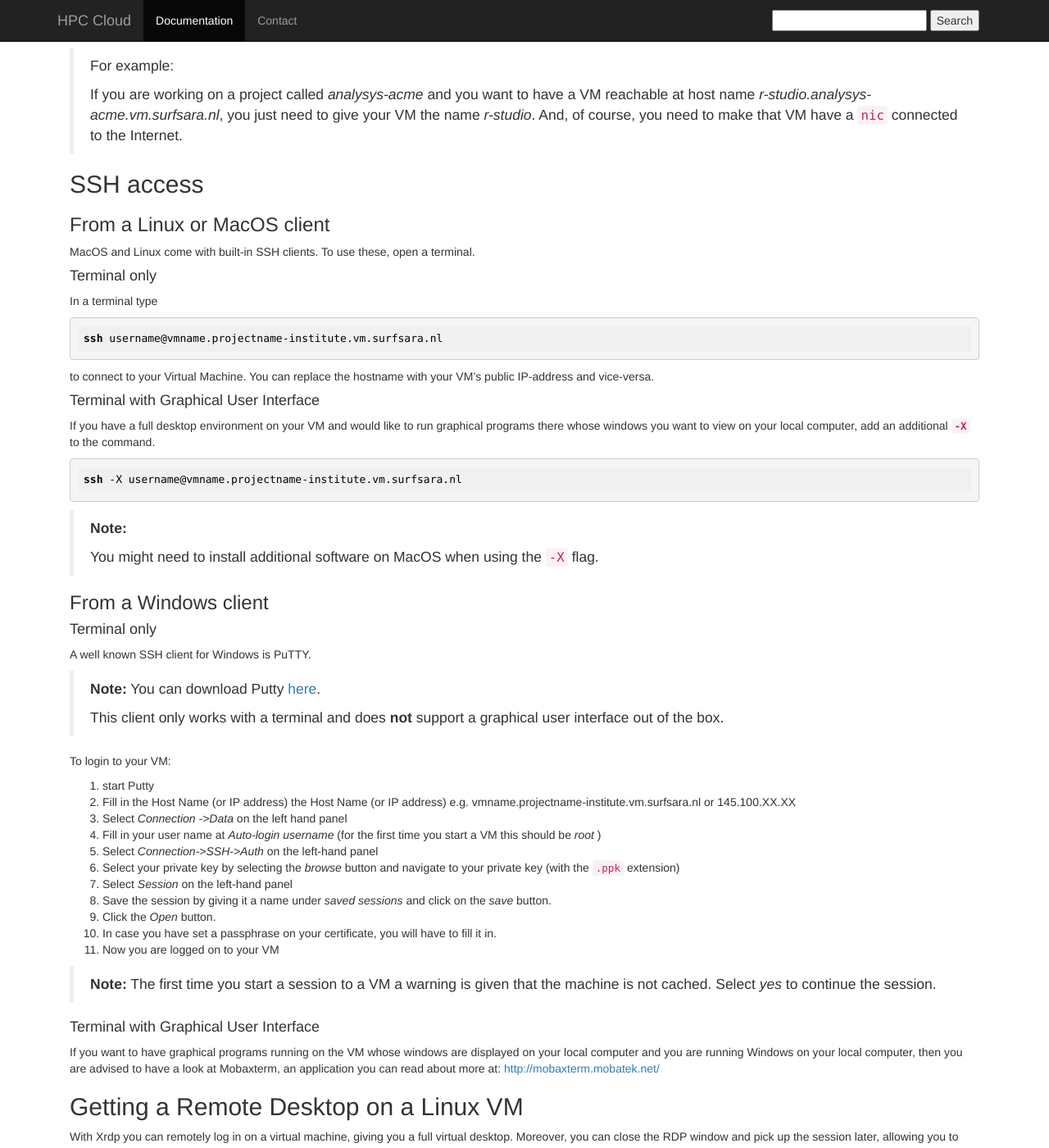
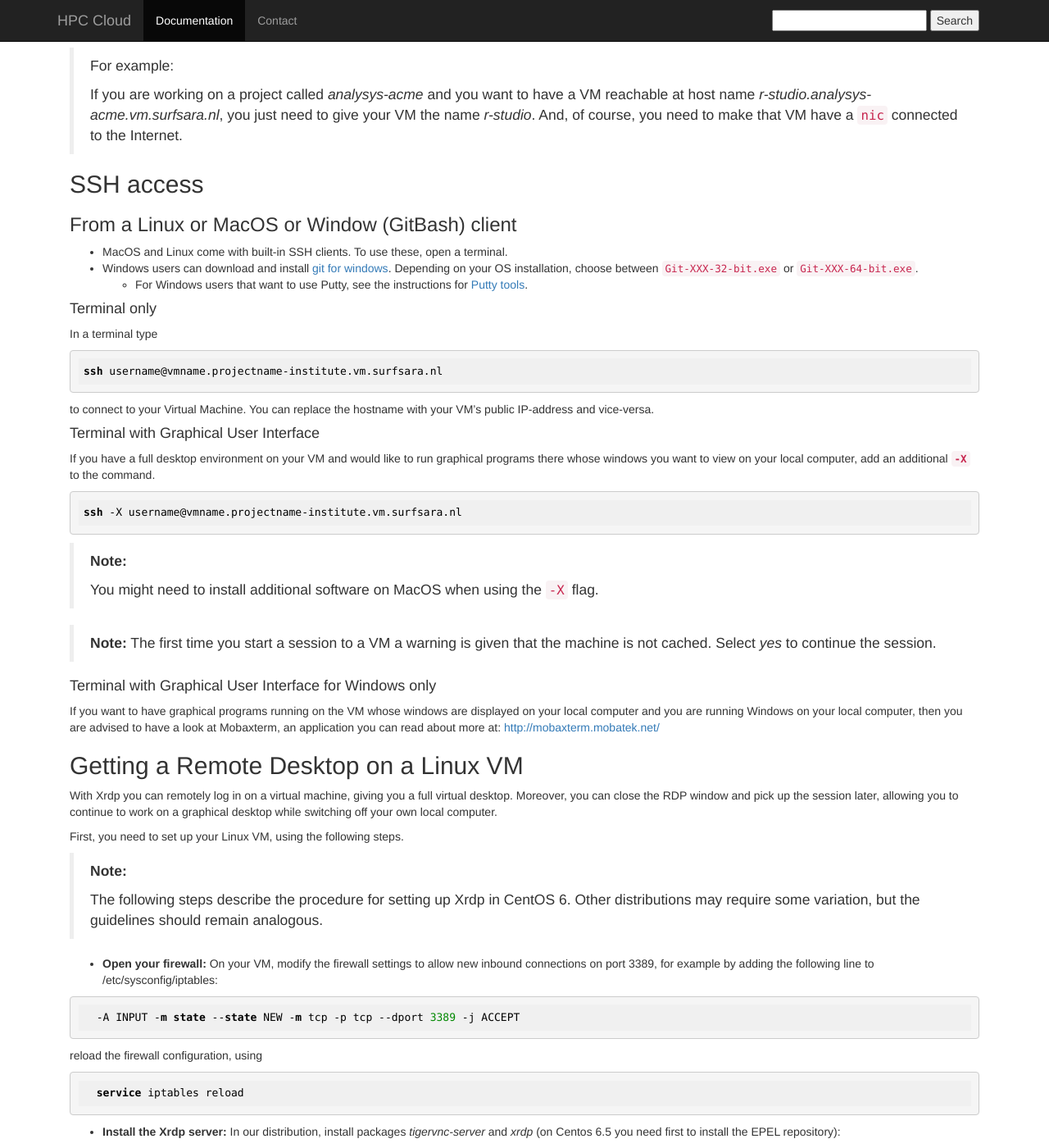
Before and after one commit to sara-nl/clouddocs, a Jekyll site: the page built from access-your-VM.markdown, in a window 1280 px wide and 1400 px high, scrolled down 749 px. Shown: the whole window at 82% size. Built offline with Jekyll 4.4.1, drawn with Linux system fonts in a browser that asks for light colours.

Commit message:
moved putty to a separate page

```diff
--- a/access-your-VM.markdown
+++ b/access-your-VM.markdown
@@ -41,9 +41,11 @@ You can predict the host name: `${vmname}.${projectname}.vm.surfsara.nl`
 
 ## SSH access
 
-### From a Linux or MacOS client
+### From a Linux or MacOS  or Window (GitBash) client
 
-MacOS and Linux come with built-in SSH clients. To use these, open a terminal.
+* MacOS and Linux come with built-in SSH clients. To use these, open a terminal.
+* Windows users can download and install [git for windows](https://git-for-windows.github.io/). Depending on your OS installation, choose between `Git-XXX-32-bit.exe` or `Git-XXX-64-bit.exe`.
+  * For Windows users that want to use Putty, see the instructions for [Putty tools](putty-tools#generate-ssh-key-on-windows-with-puttygen).
 
 #### Terminal only
 
@@ -67,33 +69,10 @@ ssh -X username@vmname.projectname-institute.vm.surfsara.nl
 >
 >You might need to install additional software on MacOS when using the `-X` flag.
 
-### From a Windows client
-
-#### Terminal only
-A well known SSH client for Windows is PuTTY.
-
->**Note:**
->You can download Putty [here](http://www.chiark.greenend.org.uk/~sgtatham/putty/download.html).
->
->This client only works with a terminal and does **not** support a graphical user interface out of the box.
-
-To login to your VM:
-1. start Putty
-2. Fill in the Host Name (or IP address) the Host Name (or IP address) e.g. vmname.projectname-institute.vm.surfsara.nl or 145.100.XX.XX
-3. Select _Connection ->Data_ on the left hand panel
-4. Fill in your user name at _Auto-login username_ (for the first time you start a VM this should be _root_ )
-5. Select _Connection->SSH->Auth_ on the left-hand panel
-6. Select your private key by selecting the _browse_ button and navigate to your private key (with the `.ppk` extension)
-7. Select _Session_ on the left-hand panel
-8. Save the session by giving it a name under _saved sessions_ and click on the _save_ button.
-9. Click the _Open_ button.
-10. In case you have set a passphrase on your certificate, you will have to fill it in.
-11. Now you are logged on to your VM
-
 >**Note:**
 >The first time you start a session to a VM a warning is given that the machine is not cached. Select _yes_ to continue the session.
 
-#### Terminal with Graphical User Interface
+#### Terminal with Graphical User Interface for Windows only
 If you want to have graphical programs running on the VM whose windows are displayed on your local computer and you are running Windows on your local computer, then you are advised to have a look at Mobaxterm, an application you can read about more at: [http://mobaxterm.mobatek.net/](http://mobaxterm.mobatek.net/)
 
 ## Getting a Remote Desktop on a Linux VM
```
